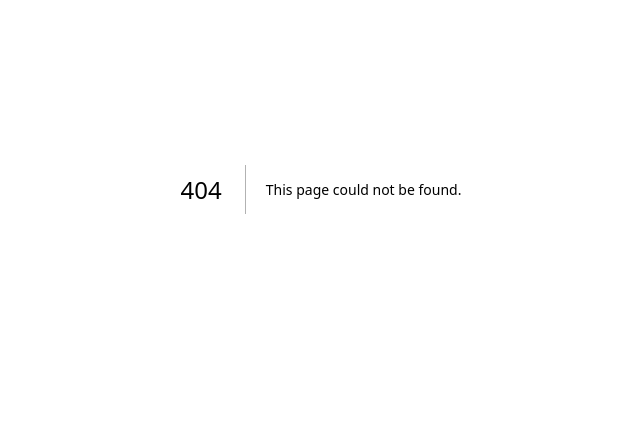
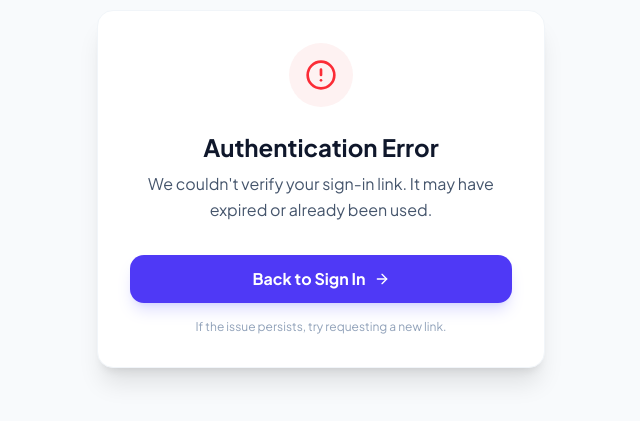
Before and after one commit to Ankitagmallesh/question-hive, a Next.js app in the folder apps/web/: page /auth/auth-code-error in a window 1280 px wide. Before the commit this address had no page. Shown: the part 211-632 px from the top of the page, without its empty margins (319-959 px from the left). Built offline with nearby package versions, Linux system fonts and the light colour scheme.

Commit message:
feat: add auth error page

```diff
--- /dev/null
+++ b/apps/web/app/auth/auth-code-error/page.tsx
@@ -0,0 +1,51 @@
+'use client';
+
+import Link from 'next/link';
+import { useSearchParams } from 'next/navigation';
+import { AlertCircle, ArrowRight } from 'lucide-react';
+import { Suspense } from 'react';
+
+function ErrorContent() {
+    const searchParams = useSearchParams();
+    // Try to get error from query params, though often it's in the hash which is harder to read server-side
+    // but client side can see it? hash isn't in searchParams.
+    // We'll just provide a generic message since we know typical causes.
+
+    return (
+        <div className="bg-white p-8 rounded-2xl shadow-xl max-w-md w-full text-center border border-slate-100">
+            <div className="w-16 h-16 bg-red-50 rounded-full flex items-center justify-center mx-auto mb-6">
+                <AlertCircle className="w-8 h-8 text-red-500" />
+            </div>
+
+            <h1 className="text-2xl font-bold text-slate-900 mb-2">Authentication Error</h1>
+
+            <p className="text-slate-600 mb-8 leading-relaxed">
+                We couldn't verify your sign-in link. It may have expired or already been used.
+            </p>
+
+            <div className="space-y-3">
+                <Link
+                    href="/auth/login"
+                    className="flex items-center justify-center w-full bg-indigo-600 hover:bg-indigo-700 text-white font-bold py-3 px-6 rounded-xl transition-all shadow-lg shadow-indigo-500/20 active:scale-[0.98]"
+                >
+                    Back to Sign In
+                    <ArrowRight className="w-4 h-4 ml-2" />
+                </Link>
+
+                <p className="text-xs text-slate-400 mt-4">
+                    If the issue persists, try requesting a new link.
+                </p>
+            </div>
+        </div>
+    );
+}
+
+export default function AuthCodeErrorPage() {
+    return (
+        <div className="min-h-screen bg-slate-50 flex items-center justify-center p-4">
+            <Suspense fallback={<div>Loading...</div>}>
+                <ErrorContent />
+            </Suspense>
+        </div>
+    );
+}
```
